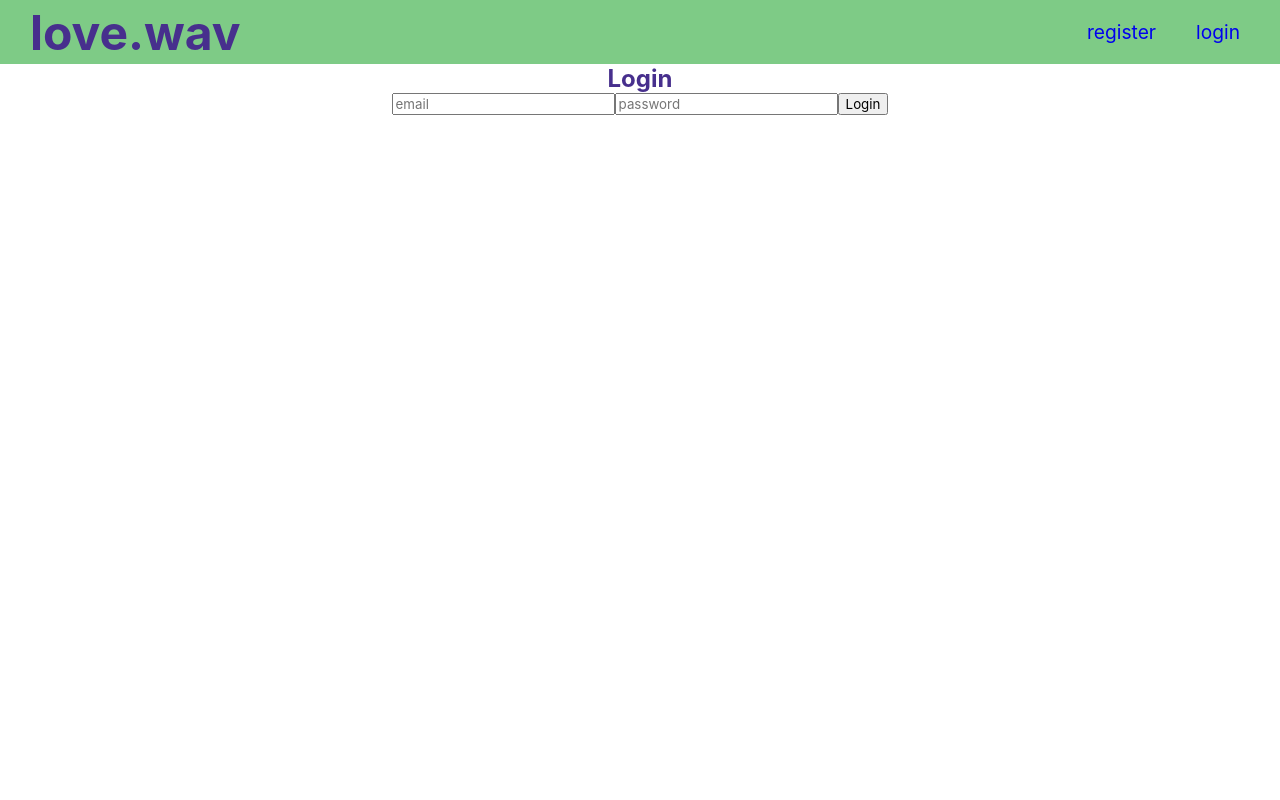
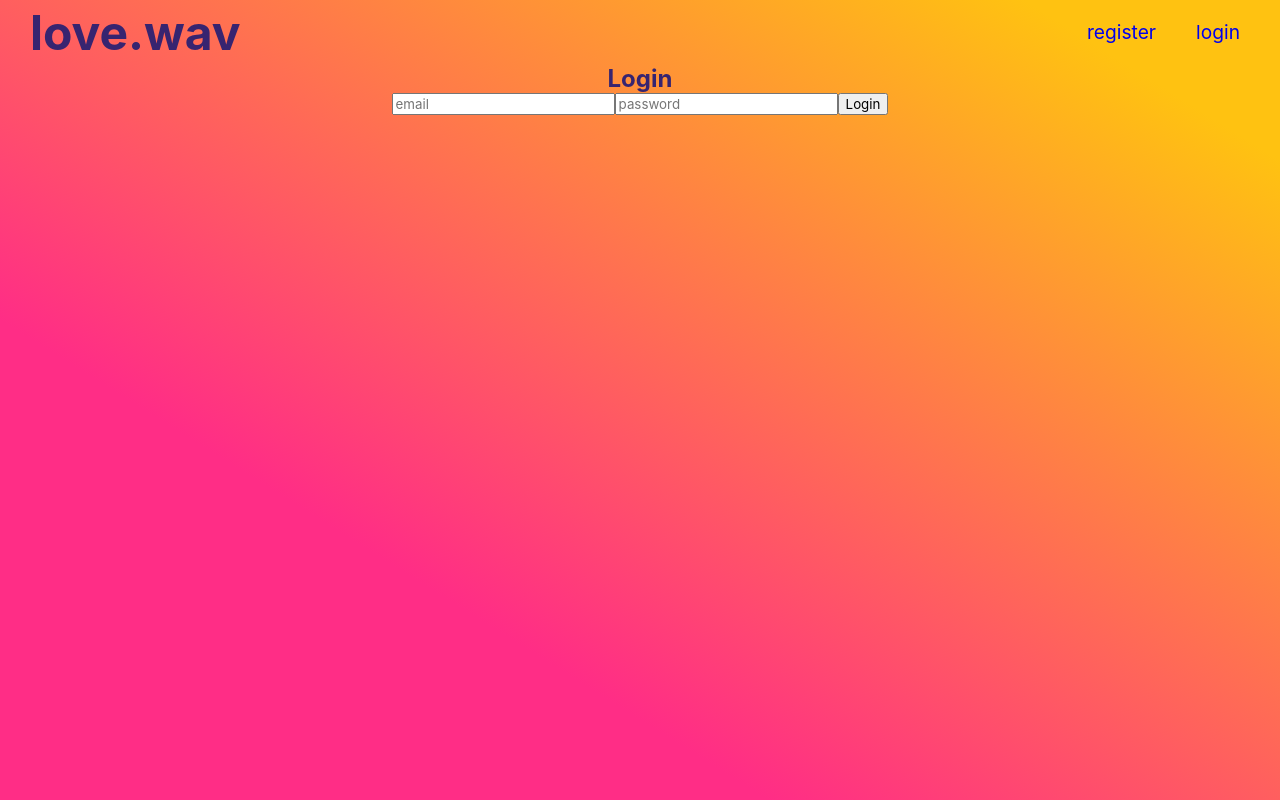
Before and after one commit to ydnaod/Love.wav, a React (Create React App) app: page /login in a window 1280 px wide. Built offline with nearby package versions, Linux system fonts and the light colour scheme; no server answers.

Commit message:
change background color of app to linear gradient

```diff
--- a/src/App.css
+++ b/src/App.css
@@ -1,7 +1,8 @@
 .App {
   text-align: center;
   height: 100vh;
-  color: #472F8D;
+  background: linear-gradient(to right top, #FF2D86 30%, #FFC211 90%);
+  color: #372470;
 }
 
 
--- a/src/Components/NavBar/NavBar.css
+++ b/src/Components/NavBar/NavBar.css
@@ -4,7 +4,6 @@
     align-items: center;
     width: 100%;
     height: 8%;
-    background-color: #7ECB86;
     padding: 10px 0 10px 0;
 }
 
```
